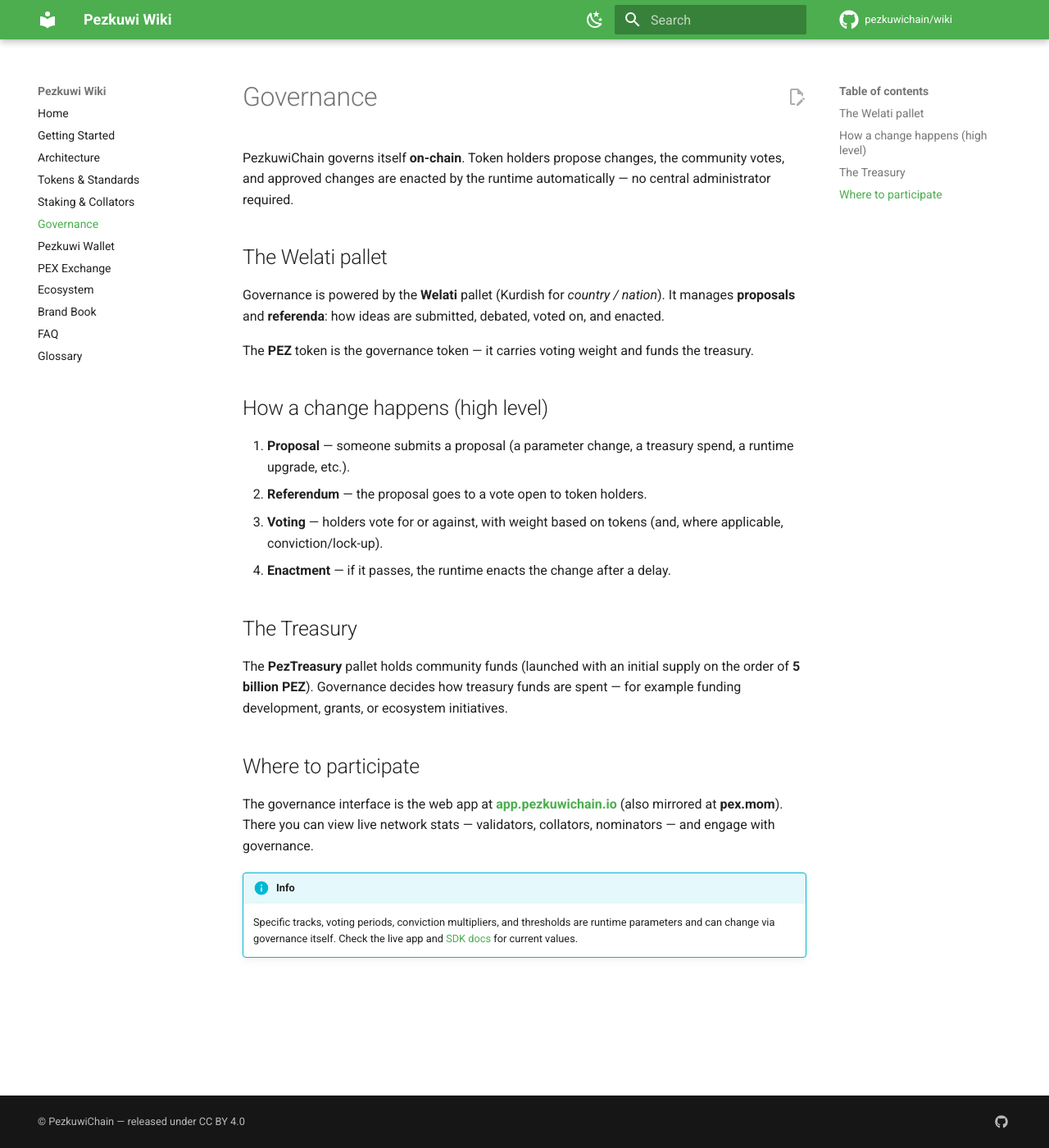
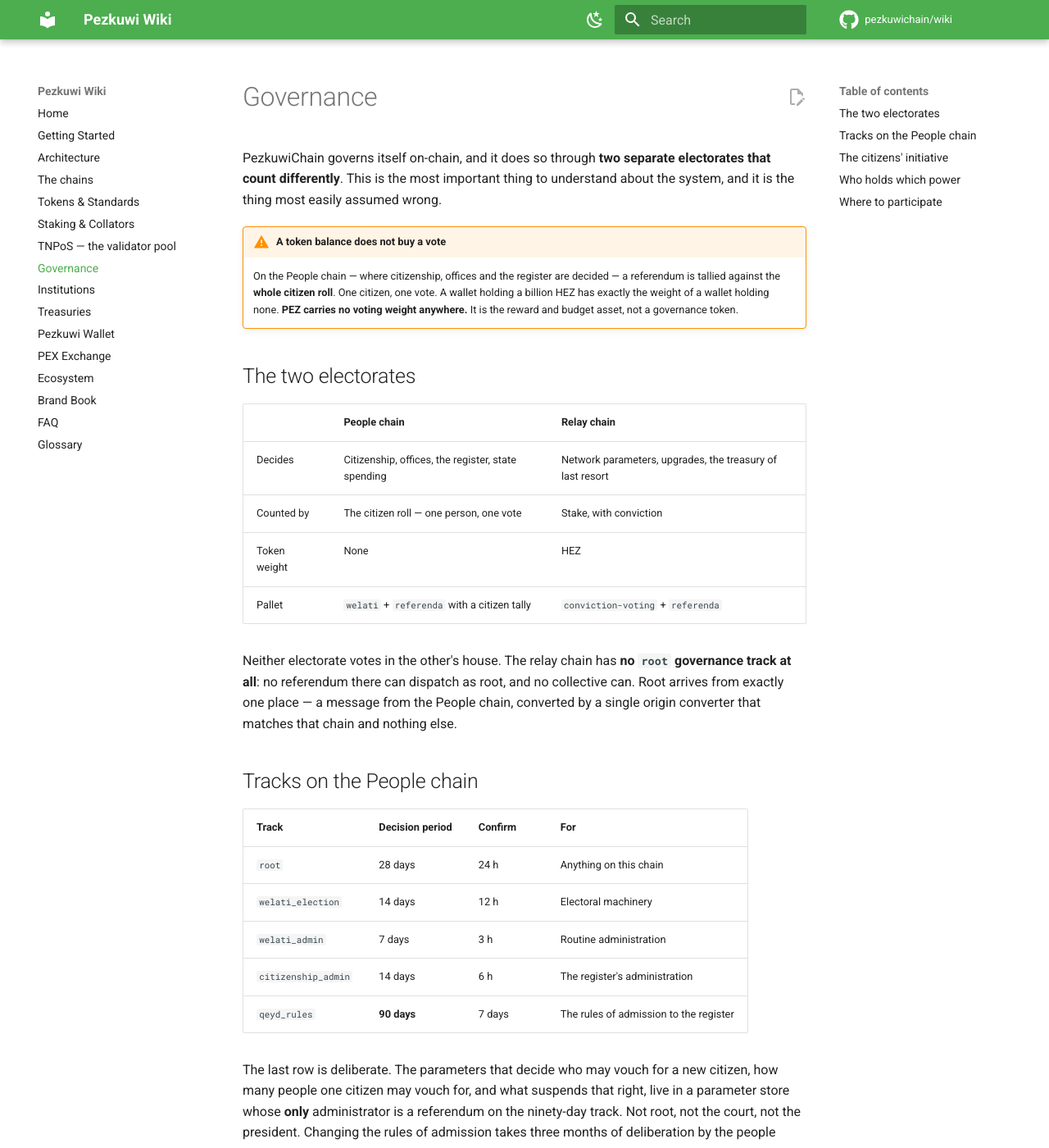
Before and after one commit to pezkuwichain/wiki, an MkDocs documentation site: the page built from docs/governance.md, in a window 1280 px wide and 1400 px high. Shown: the whole window at 82% size. Built offline with MkDocs 1.6.1 and Material for MkDocs 9.7.7, drawn with Linux system fonts in a browser that asks for light colours; comment, search, counter and statistics services are not loaded; some of the changed text lies outside the part shown.

Commit message:
Correct what the wiki said about governance, and add the reference it lacked
Two pages told the reader the opposite of what the runtime does.

`governance.md` said "the PEZ token is the governance token — it carries voting
weight" and that holders "vote for or against, with weight based on tokens". Neither
is true. On the People chain, where citizenship, offices and the register are
decided, a referendum is tallied against the whole citizen roll: one citizen, one
vote, and a token balance buys nothing. Network matters go by stake on the relay, in
HEZ. PEZ carries no voting weight anywhere. A reader following the old page would have
concluded that buying PEZ buys a say, which is the single most consequential thing
this design gets right and the page inverted it.

`tokens.md` carried the same claim in its table, and attributed PEZ's 48-month halving
to HEZ. HEZ inflates at 8% by default against a fixed 200,000,000 base, capped at 10%
in code, and does not halve. That conflation is a known defect family here — the two
tokens are not the same token, and the mistake had already been copied into eleven
runtime comments before it was found. It had reached the wiki too.

`index.md` repeated both, and described citizenship as "privacy-preserving
(zero-knowledge) KYC". There are no zero-knowledge proofs in the citizenship path; an
identity hash is what goes on chain.

Adds four pages carrying material the whitepaper is too compressed to hold and that
was published nowhere: the institutions and how each is filled, the treasuries with
the office that proposes and the body that decides for each, TNPoS and its floors, and
the chains with their para ids. Every figure is measured from the runtime, and each
page links the whitepaper as the canonical narrative rather than restating it — the
whitepaper is published from one place, and the wiki is a lookup surface beside it,
not a copy of it.

```diff
--- a/docs/governance.md
+++ b/docs/governance.md
@@ -1,40 +1,67 @@
 # Governance
 
-PezkuwiChain governs itself **on-chain**. Token holders propose changes, the
-community votes, and approved changes are enacted by the runtime automatically —
-no central administrator required.
+PezkuwiChain governs itself on-chain, and it does so through **two separate
+electorates that count differently**. This is the most important thing to understand
+about the system, and it is the thing most easily assumed wrong.
 
-## The Welati pallet
+!!! warning "A token balance does not buy a vote"
+    On the People chain — where citizenship, offices and the register are decided —
+    a referendum is tallied against the **whole citizen roll**. One citizen, one
+    vote. A wallet holding a billion HEZ has exactly the weight of a wallet holding
+    none. **PEZ carries no voting weight anywhere.** It is the reward and budget
+    asset, not a governance token.
 
-Governance is powered by the **Welati** pallet (Kurdish for *country / nation*).
-It manages **proposals** and **referenda**: how ideas are submitted, debated, voted
-on, and enacted.
+## The two electorates
 
-The **PEZ** token is the governance token — it carries voting weight and funds the
-treasury.
+| | **People chain** | **Relay chain** |
+|---|---|---|
+| Decides | Citizenship, offices, the register, state spending | Network parameters, upgrades, the treasury of last resort |
+| Counted by | The citizen roll — one person, one vote | Stake, with conviction |
+| Token weight | None | HEZ |
+| Pallet | `welati` + `referenda` with a citizen tally | `conviction-voting` + `referenda` |
 
-## How a change happens (high level)
+Neither electorate votes in the other's house. The relay chain has **no `root`
+governance track at all**: no referendum there can dispatch as root, and no
+collective can. Root arrives from exactly one place — a message from the People
+chain, converted by a single origin converter that matches that chain and nothing
+else.
 
-1. **Proposal** — someone submits a proposal (a parameter change, a treasury
-   spend, a runtime upgrade, etc.).
-2. **Referendum** — the proposal goes to a vote open to token holders.
-3. **Voting** — holders vote for or against, with weight based on tokens (and,
-   where applicable, conviction/lock-up).
-4. **Enactment** — if it passes, the runtime enacts the change after a delay.
+## Tracks on the People chain
 
-## The Treasury
+| Track | Decision period | Confirm | For |
+|---|---|---|---|
+| `root` | 28 days | 24 h | Anything on this chain |
+| `welati_election` | 14 days | 12 h | Electoral machinery |
+| `welati_admin` | 7 days | 3 h | Routine administration |
+| `citizenship_admin` | 14 days | 6 h | The register's administration |
+| `qeyd_rules` | **90 days** | 7 days | The rules of admission to the register |
 
-The **PezTreasury** pallet holds community funds (launched with an initial supply
-on the order of **5 billion PEZ**). Governance decides how treasury funds are
-spent — for example funding development, grants, or ecosystem initiatives.
+The last row is deliberate. The parameters that decide who may vouch for a new
+citizen, how many people one citizen may vouch for, and what suspends that right,
+live in a parameter store whose **only** administrator is a referendum on the
+ninety-day track. Not root, not the court, not the president. Changing the rules of
+admission takes three months of deliberation by the people already admitted.
+
+## The citizens' initiative
+
+Citizens can open a referendum with no office involved. **One percent of the roll**,
+recomputed live against the current register, backing a proposal within fourteen
+days, opens it. Deposit ten HEZ; cooldown thirty days.
+
+## Who holds which power
+
+Governance is not only referenda. Most authority sits with elected and appointed
+offices, and each is bounded — see **[Institutions](institutions.md)** for how each
+one is filled, and **[Treasuries](treasuries.md)** for who may move which fund.
 
 ## Where to participate
 
-The governance interface is the web app at **[app.pezkuwichain.io](https://app.pezkuwichain.io/)**
-(also mirrored at **pex.mom**). There you can view live network stats —
-validators, collators, nominators — and engage with governance.
+The governance interface is **[app.pezkuwichain.io](https://app.pezkuwichain.io/)**,
+mirrored at **pex.mom**.
 
-!!! info
-    Specific tracks, voting periods, conviction multipliers, and thresholds are
-    runtime parameters and can change via governance itself. Check the live app
-    and [SDK docs](https://docs.pezkuwichain.io/) for current values.
+!!! info "Figures here are measured from the runtime"
+    Every number on this page is taken from the source. Tracks, periods and
+    thresholds are runtime parameters and can be changed by governance itself; the
+    canonical narrative is the
+    **[whitepaper](https://pezkuwichain.io/whitepaper)**, and the code is the final
+    authority.
--- /dev/null
+++ b/docs/institutions.md
@@ -0,0 +1,92 @@
+# Institutions
+
+Every office in PezkuwiChain is a **tikî** — an entry in the citizen register
+attached to an account. Fifty-six exist. What matters is not the list but the four
+ways one is obtained: **automatic** (citizenship itself), **elected**, **earned** (by
+contribution, at published thresholds), and **appointed**. An office may never be
+granted by the route that grants a community badge, and the runtime refuses it.
+
+## The elected and appointed bodies
+
+| Office | Seats | Chosen by | Term |
+|---|---|---|---|
+| **Serok** (President) | 1 | Every citizen | 4 years, at most 2 consecutive |
+| **Meclis** (Parliament) | **201** | Every citizen, across 10 districts | 4 years — **first term halved** |
+| **Serokê Meclisê** (Speaker) | 1 | Elected, from sitting members | The parliament's remaining mandate |
+| **Dîwan** (Constitutional Court) | **11** | **6 by the Meclis, 5 by the Serok** | **9 years** |
+| **Serokwezîran** (Prime Minister) | 1 | Serok nominates, **Meclis confirms** | Until dismissed |
+| **Kabîne** (Cabinet) | 7 named + general | The Serokwezîran alone | — |
+
+### Serok
+
+To stand: an approved identity, a trust score of at least **250**, **1,000
+endorsements** each from a citizen with trust of at least 40, and a **100 HEZ**
+deposit. The election needs **50% turnout**, waived only after one failed attempt so
+that a boycott delays rather than vetoes. A candidate wins outright above half the
+valid votes; otherwise the top two go to a runoff whose campaign is one third the
+length.
+
+### Meclis
+
+Trust of at least **100**, one hundred endorsements, **40% turnout**. The first
+parliament sits for **half a term** — deliberately, so the legislature is staggered
+against the presidency permanently and no single election ever renews the whole
+state at once.
+
+### Dîwan
+
+Nine years, the longest term in the system and longer than any body that appoints to
+it. **Six seats are elected by the Parliament, five appointed by the President;
+neither can seat a majority.** The split is not written as "five" — it is derived as
+*total minus elected*, so changing the size of the court cannot silently change the
+balance between the two powers that fill it.
+
+Elected members need trust of at least **275**. Appointed members must already hold
+one of **fourteen** qualifying professional tikîs — jurist, judge, prosecutor,
+engineer, cyber-security specialist, network operator, economist, accountant,
+planner, electoral officer, statistician, auditor, scholar, cultural custodian. A
+president may choose, but only from people the register already recognises as
+qualified.
+
+!!! note "There is no call to dismiss a member of the court"
+    The absence is deliberate.
+
+Two thirds of the court constitutes the **register authority**, which governs the
+citizen register itself, administers the validator pool, and can strip an elected or
+earned office.
+
+## The civil service
+
+Twenty-four professional offices, from judge and prosecutor to notary, registrar,
+tax collector, ambassador and teacher. Any minister or the President may nominate;
+**nobody may nominate themselves**; every nomination needs trust of at least **75**
+and lapses in seven days.
+
+**Five of the twenty-four cannot be seated by the President alone** — judge,
+treasurer, cyber-security specialist, inspector and ambassador require parliamentary
+confirmation. And the list of which five is amendable **only by the Parliament**: the
+executive cannot shorten the list of offices it does not control.
+
+## Trust, and why offices do not compound
+
+Standing is a single number from zero to a thousand, from four measured parts:
+
+| Part | Weight | Measures |
+|---|---|---|
+| **Perwerde** (education) | 30 | Points from completed, certified courses |
+| **Referral** | 25 | Citizens vouched for, net of revocations |
+| **Tikî** | 25 | Community and contribution badges held |
+| **Staking** | 20 | Size and duration of stake |
+
+The weights sum to one hundred and the runtime asserts it. Zero stake is zero trust —
+the staking part is a gate, not merely a weight. But capital is the smallest of the
+four, and its own scale saturates: the tiers stop rewarding size above 750 HEZ, and
+the largest remaining multiplier comes from holding for twelve months rather than
+from holding more.
+
+**Offices are excluded from the tikî component.** Otherwise power would compound: an
+office would raise trust, trust would qualify for more offices, and the register
+would drift toward whoever already held it.
+
+See also **[Governance](governance.md)**, **[Treasuries](treasuries.md)** and the
+**[whitepaper](https://pezkuwichain.io/whitepaper)**.
--- /dev/null
+++ b/docs/tnpos.md
@@ -0,0 +1,69 @@
+# TNPoS — the validator pool
+
+Nominated proof-of-stake elects the wealthiest set that nomination can assemble.
+Over time that is the same set. **TNPoS breaks the correlation by construction**: it
+fills the committee from nine independent strata and gives each stratum the same
+number of seats regardless of how much stake sits behind it.
+
+**Nine strata × three seats = a committee of 27.**
+
+## The nine strata
+
+| Stratum | Admits a citizen who has |
+|---|---|
+| **Stake** | Any staking score above zero |
+| **Meclis** | Any trust, on the parliamentary path |
+| **Dîwan** | Any trust, on the judicial path |
+| **Perwerde** | Any education score above zero |
+| **Tikî** | Any community score above zero |
+| **Welatî lottery** | Any trust — the open seat of ordinary citizenship |
+| **Geography** | Any trust, on regional distribution |
+| **Tenure** | Any trust, on length of service |
+| **Infrastructure** | Any trust, on operational contribution |
+
+## Membership is a gate, not a ranking
+
+This is what most distinguishes TNPoS from anything score-weighted. Inside a
+stratum, a higher trust score buys **no advantage whatsoever**. The score decides
+whether you are in the pool; a **uniform random draw** decides whether you sit. The
+wealthiest citizen and the barely-qualified citizen have the same chance in the same
+stratum.
+
+The draw is seeded by **commit–reveal** across the era: commitments in the first
+half, reveals in the second, each era's seed derived from the previous one and the
+revealed preimage. No single participant chooses the seed, and the seed for an era
+does not exist until that era is under way.
+
+## The floors that refuse a weak committee
+
+A stratum with fewer than **50** eligible members is **not seated at all**, and its
+seats are **not redistributed**. A committee is refused if it draws from fewer than
+five strata, or has fewer than fifteen members, or more than sixty-four.
+
+Refusing to fill a committee is a safer failure than filling it from whoever happens
+to be available: a thin field produces a smaller committee, never a captured one.
+
+## What the committee needs to act
+
+| Committee | Quorum | Halt | Fork |
+|---|---|---|---|
+| 27 (full) | **19** | **9** | **11** |
+
+Quorum is two thirds plus one. The halt threshold is how many can stop the chain by
+abstaining; the fork threshold is how many would have to collude to split it. All are
+**derived from the committee size** rather than fixed, so a smaller committee is
+honest about being easier to disrupt.
+
+## Misconduct
+
+TNPoS itself touches no funds. Its sanction is exclusion: unavailability bans a
+validator for **24 eras**, equivocation for **360**. A ban may only ever be extended,
+never shortened, and removal from the committee is immediate.
+
+Economic slashing is the Asset Hub's business, and **nothing is burned** — slashed
+HEZ is resolved to the treasury. Burning an inflating token would hand the
+confiscated value to everyone still holding it, a quiet dividend paid by the victim
+to the bystanders. A penalty should become something the state can spend.
+
+See also **[Institutions](institutions.md)** for how trust is computed, and
+**[Staking & Collators](staking.md)** for the economic side.
--- /dev/null
+++ b/docs/treasuries.md
@@ -0,0 +1,82 @@
+# Treasuries
+
+Every fund sits on the **Asset Hub**. Every authority to draw from one sits on the
+**People chain**. A payment is a cross-chain message from an office to a vault, and
+the vault's own configuration names the single chain it will listen to.
+
+The consequence is worth stating plainly: **an officeholder cannot reach the money by
+holding a key.** They reach it by holding an office, and the office is an entry in a
+register that citizens elect.
+
+## Who may move what
+
+| Fund | Token | Who may propose | Who decides | How it pays |
+|---|---|---|---|---|
+| **Treasury** | HEZ | Network governance, five spender tiers from 250 to 1,000,000 | The referendum on that track | Within 30 days |
+| **Airdrop pot** | HEZ | The **Serokwezîran** | The **Serok** — plus the **Xezinedar** above 1,000,000, with a 7-day delay | Within 30 days |
+| **Presale pot** | HEZ | The **Wezîrê Darayiyê** | The **Meclis**, simple majority | Within 365 days, after the lock |
+| **Government pot** | PEZ | The **Wezîrê Darayiyê**, bounded by the approved budget | The Meclis, when it passed the budget | Immediate |
+| **Incentive pot** | PEZ | No proposal — a citizen claims | The trust score, arithmetically | Immediate |
+
+## What the vaults refuse
+
+Four of the five name **exactly one chain** they accept instruction from: the People
+chain. Not the relay. Not root. Not a key. The airdrop pot, the presale pot and both
+PEZ pots are configured with an origin that matches the People chain's location and
+has **no root arm at all**.
+
+!!! warning "The chain's superuser cannot pay itself"
+    The relay's root can halt the chain, upgrade the runtime, and reject a proposed
+    spend — but it cannot spend the airdrop, the presale, or either PEZ pot. To move
+    that money it would have to become the People chain, and the People chain is a
+    register of elected offices.
+
+The HEZ treasury is the exception, and is documented as such: root can spend it
+without limit. It is the fund of last resort, and the one place where the network's
+own governance rather than the state's holds the purse.
+
+## A payment, end to end
+
+The airdrop path shows the whole shape:
+
+1. The **Serokwezîran** proposes an amount and a beneficiary.
+2. The **Serok** approves. Above one million HEZ the **Xezinedar** must also sign,
+   and the payment cannot execute for **seven days** after the last signature — a
+   cooling period proportional to the size.
+3. **Anyone** may then execute. Execution is permissionless because every
+   discretionary decision has already been made and recorded; what remains is
+   arithmetic, and arithmetic should not wait on a signature.
+4. The People chain sends a message naming the pot, the beneficiary and the amount.
+   The pot's origin check confirms the sender.
+5. The beneficiary collects within the payout window.
+
+Every step emits an event. The proposal names its proposer, the approval names its
+approver, and the amount is on the wire in the clear.
+
+## The budget
+
+The government pot is not spent proposal by proposal. The Meclis passes a budget,
+which credits an approved figure; the Wezîrê Darayiyê then spends against that figure
+and cannot exceed it — enforced by a bound rather than by an audit after the fact.
+
+## The citizens' share
+
+The incentive pot is distributed per epoch, weighted by trust: a citizen's share is
+their trust score over the network's total active trust, times the epoch's pool. Ten
+percent of each epoch is reserved for role-badge holders, and unclaimed rewards are
+clawed back after a week so the pool cannot silently drain into abandoned accounts.
+
+**No office signs a citizen's reward.** It is claimed, and the arithmetic is the
+authority.
+
+## Where the PEZ comes from
+
+The rewards pool is released by arithmetic, monthly, halving every **48 releases**
+(about four years). The first period releases half the pool across forty-eight
+months. Each release is derived from the release index rather than accumulated, so no
+drift is possible and no missed release can be double-paid. Every release splits
+**75% to the incentive pot** and **25% to the government pot**. Nobody signs it; it
+happens on block initialisation.
+
+See also **[Institutions](institutions.md)**, **[Tokens](tokens.md)** and the
+**[whitepaper](https://pezkuwichain.io/whitepaper)**.
--- a/mkdocs.yml
+++ b/mkdocs.yml
@@ -68,9 +68,13 @@ nav:
   - Home: index.md
   - Getting Started: getting-started.md
   - Architecture: architecture.md
+  - The chains: chains.md
   - Tokens & Standards: tokens.md
   - Staking & Collators: staking.md
+  - TNPoS — the validator pool: tnpos.md
   - Governance: governance.md
+  - Institutions: institutions.md
+  - Treasuries: treasuries.md
   - Pezkuwi Wallet: wallet.md
   - PEX Exchange: exchange.md
   - Ecosystem: ecosystem.md
```
Also changed, not shown: docs/chains.md (added, +44 -0 lines), docs/index.md (+5 -2 lines), docs/tokens.md (+2 -2 lines).
